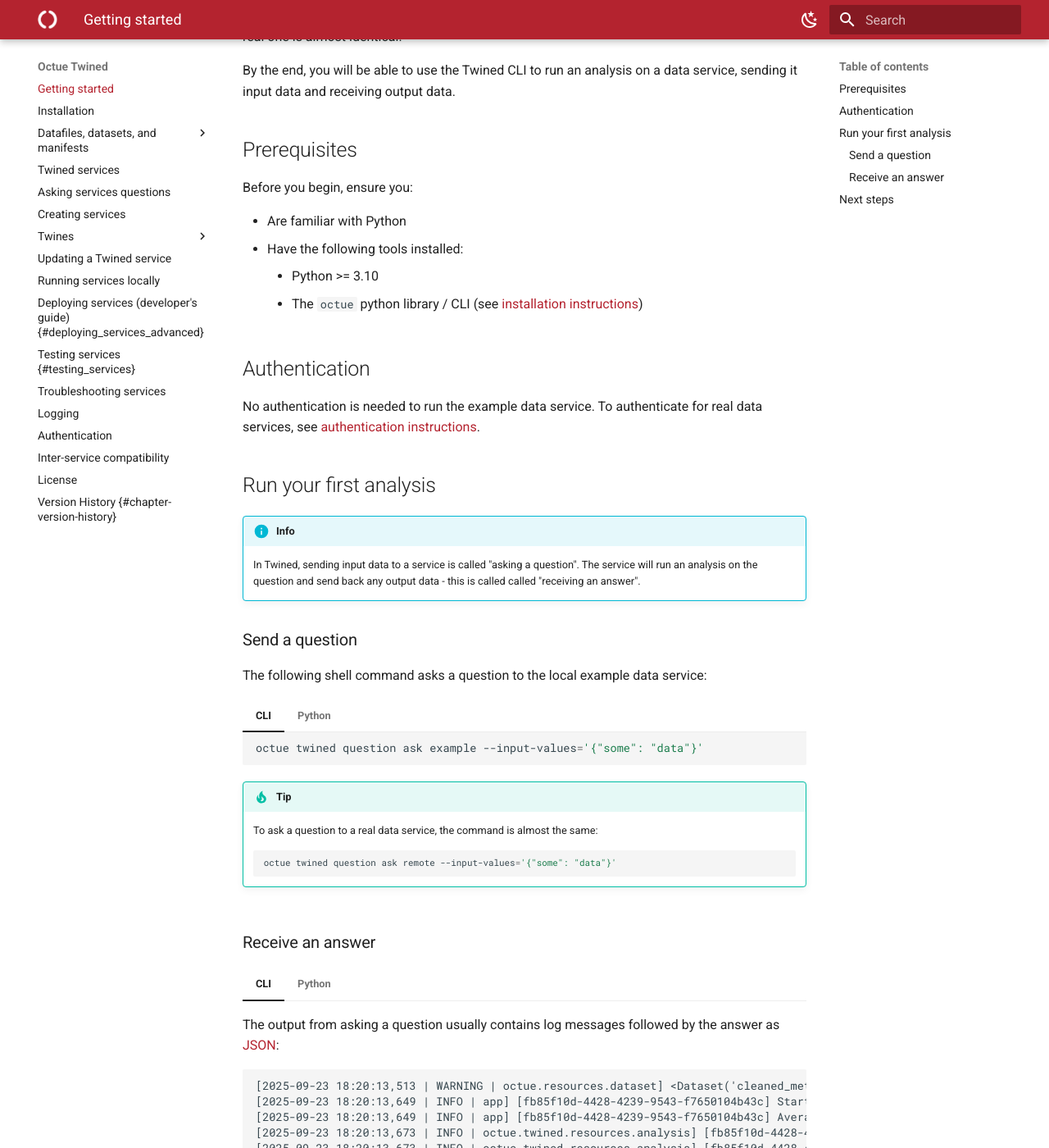
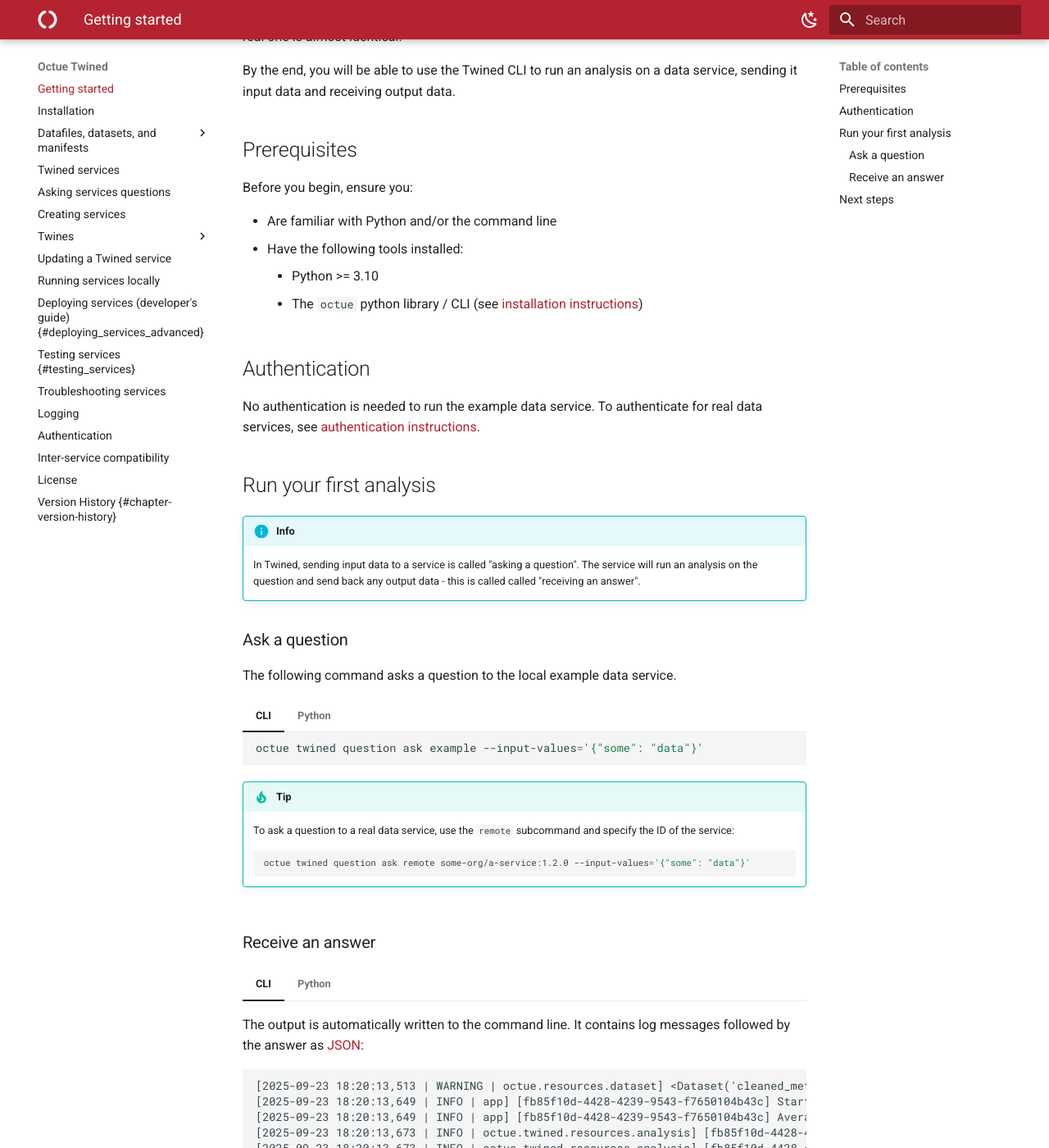
Before and after one commit to octue/octue-sdk-python, an MkDocs documentation site: the page built from docs/index.md, in a window 1280 px wide and 1400 px high, scrolled down 215 px. Shown: the whole window at 82% size. Built offline with MkDocs 1.6.1 and Material for MkDocs 9.7.7, drawn with Linux system fonts in a browser that asks for light colours; plug-ins that fetch from the network failed and are left out.

Commit message:
DOC: Add python code to getting started guide
skipci

````diff
--- a/docs/index.md
+++ b/docs/index.md
@@ -14,7 +14,7 @@
 
 <!-- prettier-ignore-start -->
 
-- Are familiar with Python
+- Are familiar with Python and/or the command line
 - Have the following tools installed:
     - Python >= 3.10
     - The `octue` python library / CLI (see [installation instructions](installation.md))
@@ -33,9 +33,9 @@
     In Twined, sending input data to a service is called "asking a question". The service will run an analysis on the
     question and send back any output data - this is called called "receiving an answer".
 
-### Send a question
+### Ask a question
 
-The following shell command asks a question to the local example data service:
+The following command asks a question to the local example data service.
 
 === "CLI"
 
@@ -45,23 +45,57 @@
 
     !!! tip
 
-        To ask a question to a real data service, the command is almost the same:
+        To ask a question to a real data service, use the `remote` subcommand and specify the ID of the service:
 
         ```shell
-        octue twined question ask remote --input-values='{"some": "data"}'
+        octue twined question ask remote some-org/a-service:1.2.0 --input-values='{"some": "data"}'
         ```
 
 === "Python"
 
-    ```shell
+    !!! info
 
+        A child is a Twined service you ask a question to (in the sense of child and parent nodes in a tree; this only
+        becomes important when services use other Twined services as part of their analysis).
+
+    ```python
+    from octue.twined.resources import Child
+
+    child = Child(
+        id="local/example:latest",
+        backend={
+            "name": "GCPPubSubBackend",
+            "project_id": "example-project",
+        },
+    )
+
+    answer, question_uuid = child.ask(input_values={"some": "data"})
     ```
+
+    !!! tip
+
+        To ask a question to a real data service, just specify its ID and project ID:
+
+        ```python
+        from octue.twined.resources import Child
+
+        child = Child(
+            id="some-org/a-service:1.2.0",
+            backend={
+                "name": "GCPPubSubBackend",
+                "project_id": "some-org",
+            },
+        )
+
+        answer, question_uuid = child.ask(input_values={"some": "data"})
+        ```
 
 ### Receive an answer
 
 === "CLI"
 
-    The output from asking a question usually contains log messages followed by the answer as [JSON](https://en.wikipedia.org/wiki/JSON):
+    The output is automatically written to the command line. It contains log messages followed by the answer as
+    [JSON](https://en.wikipedia.org/wiki/JSON):
 
     ```text
     [2025-09-23 18:20:13,513 | WARNING | octue.resources.dataset] <Dataset('cleaned_met_mast_data')> is empty at instantiation time (path 'cleaned_met_mast_data').
@@ -88,8 +122,14 @@
 
 === "Python"
 
-    ```shell
+    ```python
+    answer
 
+    >>> {
+        "kind": "result",
+        "output_values": {"some": "output", "heights": [1, 2, 3, 4, 5]},
+        "output_manifest": {"id": "2e1fb3e4-2f86-4eb2-9c2f-5785d36c6df9", "name": null, "datasets": {"cleaned_met_mast_data": "/var/folders/9p/25hhsy8j4wv66ck3yylyz97c0000gn/T/tmps_qcb4yw"}},
+    }
     ```
 
 ## Next steps
````
